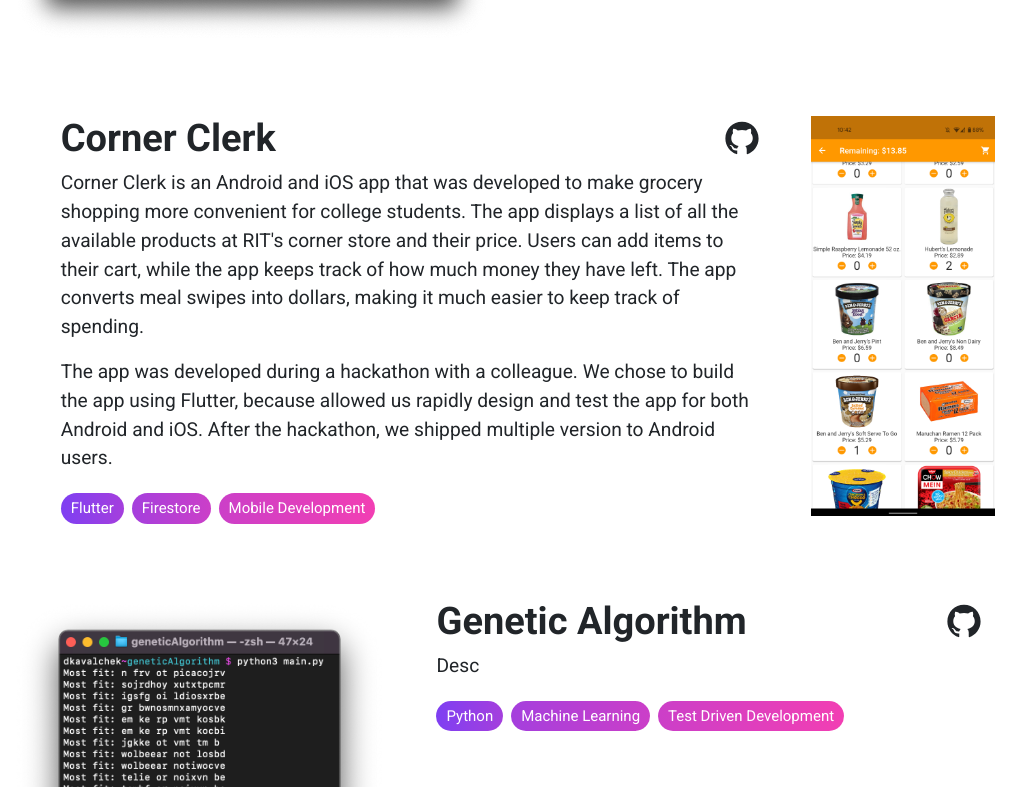
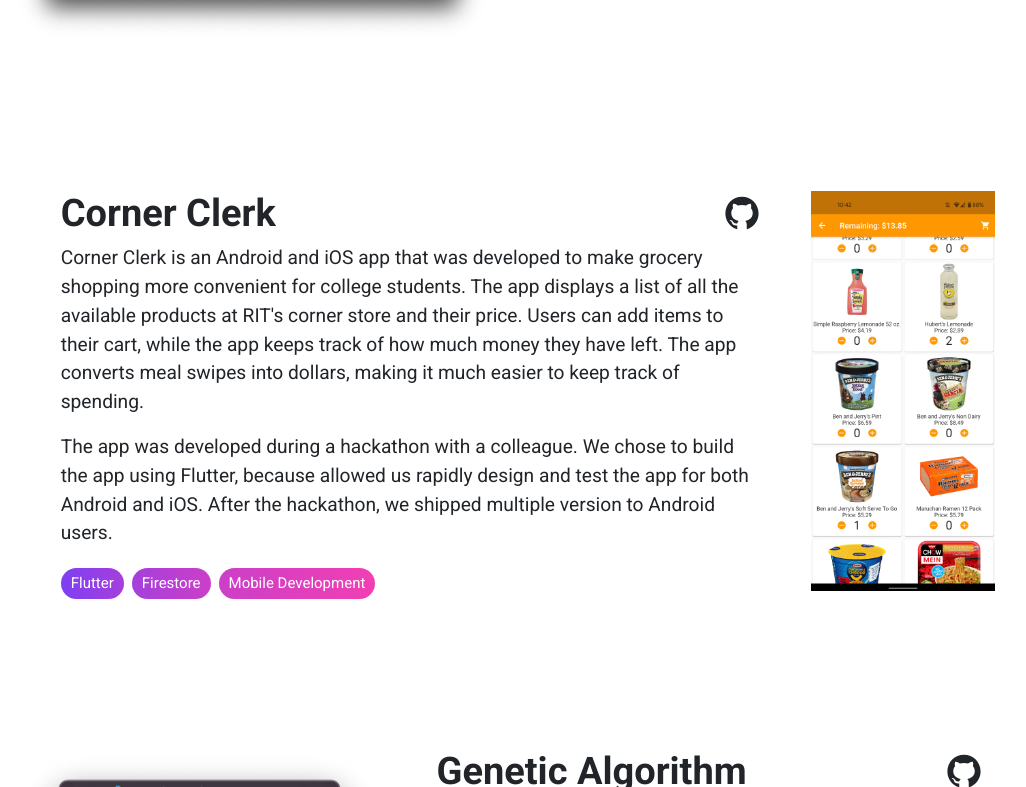
Before and after one commit to devkav/personalWebsite, a React (Create React App) app: page / in a window 1280 px wide. Shown: the part 2833-3620 px from the top of the page, without its empty margins (127-1153 px from the left). Built offline with nearby package versions, Linux system fonts and the light colour scheme.

Commit message:
updated styling

```diff
--- a/src/style/Projects.css
+++ b/src/style/Projects.css
@@ -67,6 +67,7 @@
 .bubble {
     height: 10px;
     width: 10px;
+    transform: translateZ(0);
     border-radius: 10px;
     outline: 2px solid #212529;
     margin: 4px;
@@ -127,7 +128,7 @@
     justify-content: center;
     align-items: flex-start;
     margin-top: 30px;
-    margin-bottom: 75px;
+    margin-bottom: clamp(100px, 15vw, 150px);
 }
 
 .project-display-image {
```
